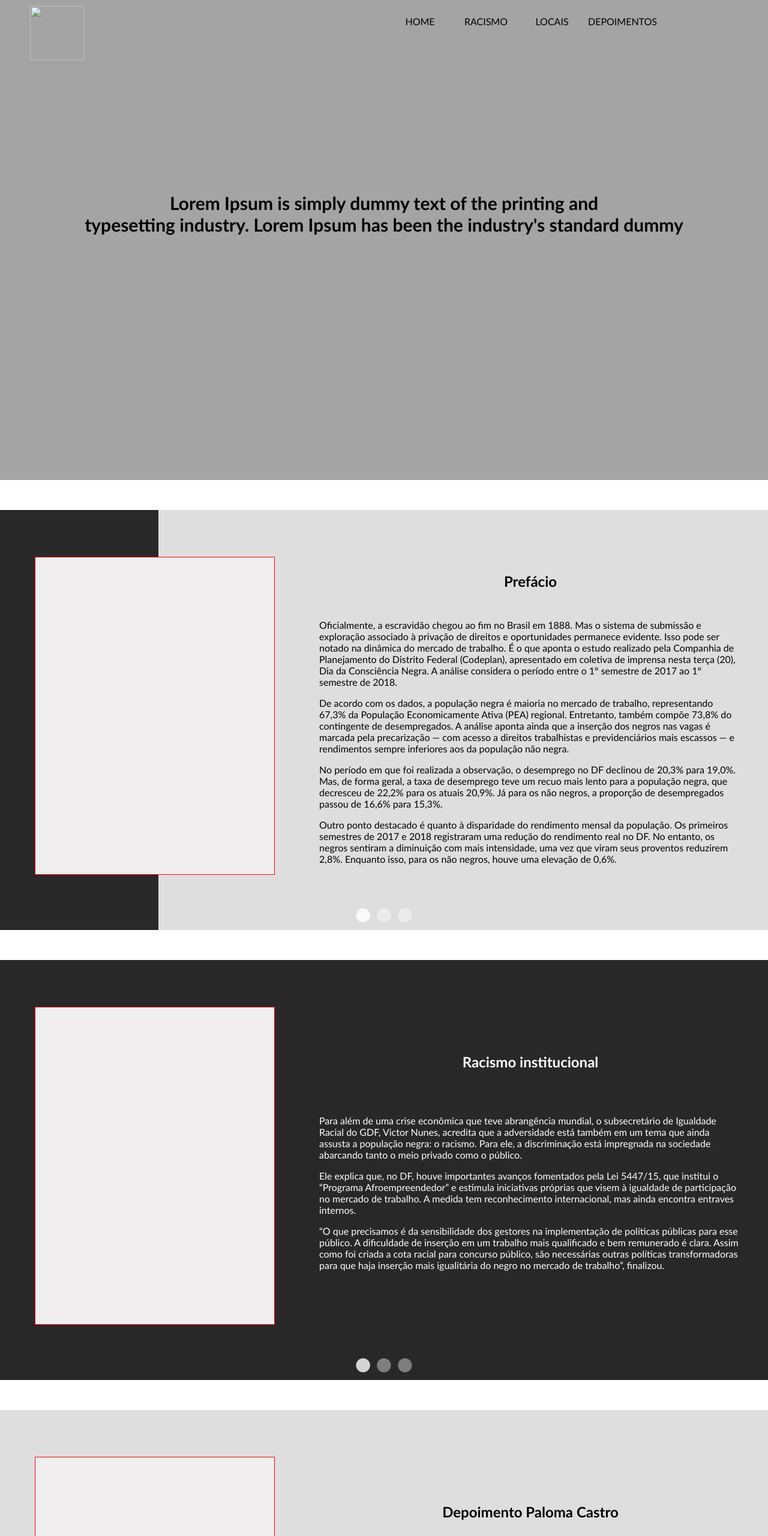
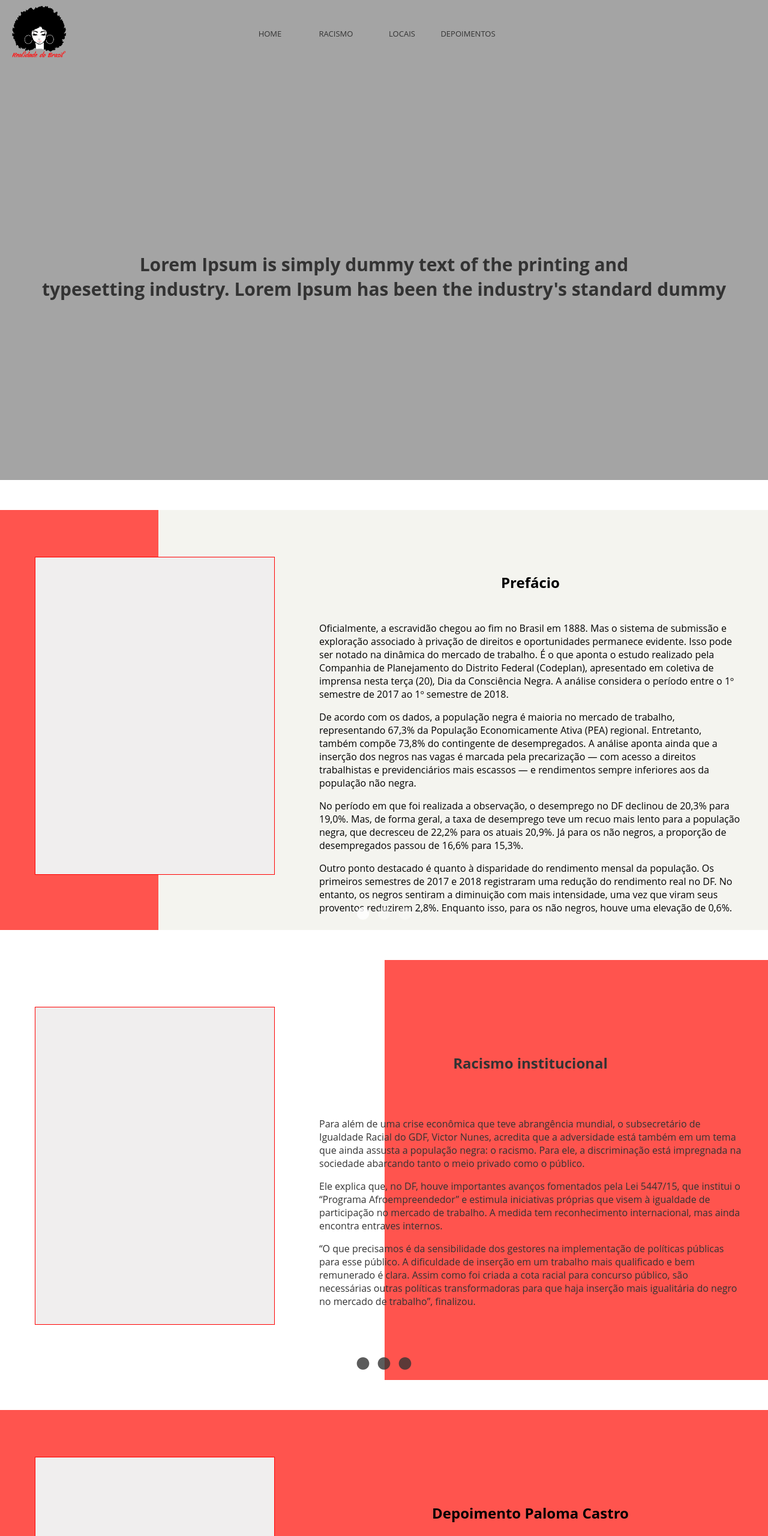
Before and after one commit to davidms30/pintegrador, a plain HTML site: page index.html in a window 1280 px wide. Shown: the top 2560 px of the page at 60% size. Drawn offline with Linux system fonts and the light colour scheme.

Commit message:
Add files via upload

```diff
--- a/css/style.css
+++ b/css/style.css
@@ -4,7 +4,7 @@ html {
 
 body {
     margin:0;
-    font-family:'Trebuchet MS', 'Lucida Sans Unicode', 'Lucida Grande', 'Lucida Sans', Arial, sans-serif;
+    font-family:'Open Sans', sans-serif, Arial, Helvetica;
 }
 
 /* MENU PRINCIPAL */
@@ -26,7 +26,7 @@ body {
     height:90px;
     position: relative;
     top: -5px;
-    left: 5px;
+    left: -10px;
 }
 .menu {
     width:50%;
@@ -37,8 +37,8 @@ body {
     list-style: none;
     text-transform: uppercase;
     position: absolute;
-    top: 0px;
-    left: 600px;
+    top: 20px;
+    left: 350px;
 }
 .menu ul li {
     list-style:none;
@@ -48,10 +48,11 @@ body {
     width:100px;
     line-height:40px;
     text-align:center;
+    font-size: 13px;
 }
 .menu ul li a {
     text-decoration:none;
-    color:black;
+    color:#333;
 
 }
 .menu ul li:hover {
@@ -59,10 +60,11 @@ body {
     transition: all 0.3s ease-out
 }
 .home_texto {
-    margin-top:300px;
+    margin-top:400px;
     text-align:center;
     font-weight:bold;
     font-size:30px;
+    color: #333;
 }
 .divisao {
     background-color: white;
@@ -73,8 +75,8 @@ body {
 /* TEMAS */
 
 .tema {
-    background: -webkit-gradient(linear, left top, right top, color-stop(80%, #dedede), color-stop(20%, #282828));
-    background: linear-gradient(-90deg, #dedede 80%, #282828 20%);
+    background: -webkit-gradient(linear, left top, right top, color-stop(80%, #ff544e), color-stop(20%, #f4f4ef));
+    background: linear-gradient(-90deg, #f4f4ef 80%, #ff544e 20%);
     background-repeat: no-repeat;
     width: 100%;
     height: 700px;
@@ -99,11 +101,16 @@ body {
 /* LOCAIS DE RACISMO */
 
 .local {
-    color: white;
-    background: #282828;
+    color: #333     ;
+    background: -webkit-gradient(linear, left top, right top, color-stop(51.45%, white), color-stop(48.55%, #ff544e));
+    background: linear-gradient(-90deg, #ff544e 51.45%, white 48.55%);
+    background-repeat: no-repeat;
     width: 100%;
     height: 700px;
     padding: 20px;
+}
+#cor_car {
+    color: rgba(51,51,51,0.8);
 }
 .local_titulo {
     text-align: center;
@@ -125,7 +132,7 @@ body {
 
 .depoimento {
     color: BLACK;
-    background: #dedede;
+    background: #ff544e;
     width: 100%;
     height: 700px;
     padding: 20px;
--- a/index.html
+++ b/index.html
@@ -160,9 +160,9 @@
             </figure>
 
             <div class="controls">
-                <a class="control-button" href="#no-autoplay-1-2">●</a>
-                <a class="control-button" href="#no-autoplay-2-2">●</a>
-                <a class="control-button" href="#no-autoplay-3-2">●</a>
+                <a class="control-button" id="cor_car" href="#no-autoplay-1-2">●</a>
+                <a class="control-button" id="cor_car" href="#no-autoplay-2-2">●</a>
+                <a class="control-button" id="cor_car" href="#no-autoplay-3-2">●</a>
             </div>
         </div>
     </section>
```
Also changed, not shown: img/logo.png (added).
